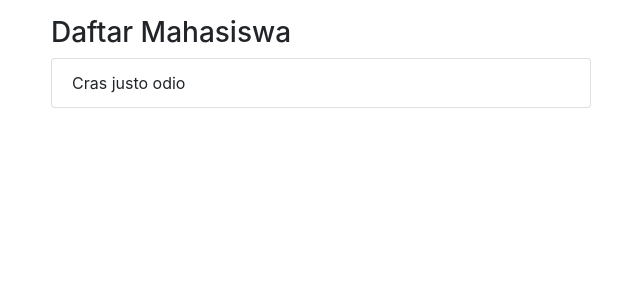
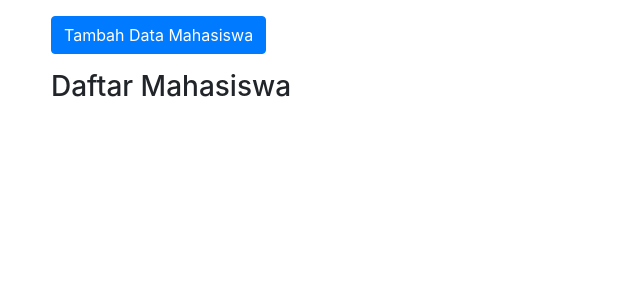
Before and after one commit to denaaisyahr/codeigniter, a CodeIgniter app: page /ci-app/mahasiswa in a window 1280 px wide. Shown: the part 56-356 px from the top of the page, without its empty margins (34-674 px from the left). Run offline with CodeIgniter, Linux system fonts and the light colour scheme; data that the repository does not hold is empty.

Commit message:
Menambahkan form Tambah Data Mahasiswa

```diff
--- a/application/config/autoload.php
+++ b/application/config/autoload.php
@@ -58,7 +58,7 @@ $autoload['packages'] = array();
 |
 |	$autoload['libraries'] = array('user_agent' => 'ua');
 */
-$autoload['libraries'] = array();
+$autoload['libraries'] = array('database');
 
 /*
 | -------------------------------------------------------------------
@@ -89,7 +89,7 @@ $autoload['drivers'] = array();
 |
 |	$autoload['helper'] = array('url', 'file');
 */
-$autoload['helper'] = array();
+$autoload['helper'] = array('url');
 
 /*
 | -------------------------------------------------------------------
--- a/application/config/database.php
+++ b/application/config/database.php
@@ -76,9 +76,9 @@ $query_builder = TRUE;
 $db['default'] = array(
 	'dsn'	=> '',
 	'hostname' => 'localhost',
-	'username' => '',
+	'username' => 'root',
 	'password' => '',
-	'database' => '',
+	'database' => 'phpmvc',
 	'dbdriver' => 'mysqli',
 	'dbprefix' => '',
 	'pconnect' => FALSE,
--- a/application/controllers/Mahasiswa.php
+++ b/application/controllers/Mahasiswa.php
@@ -1,11 +1,29 @@
 <?php
 
 class Mahasiswa extends CI_Controller {
+    public function __construct()
+    {
+        parent::__construct();
+        $this->load->model('Mahasiswa_model');
+
+    }
     public function index()
     {
+
         $data['judul'] = 'Daftar Mahasiwa';
+        $data['mahasiswa'] = $this->Mahasiswa_model->getAllMahasiswa();
         $this->load->view('templates/header', $data);
         $this->load->view('mahasiswa/index', $data);
         $this->load->view('templates/footer');
     }
+
+    public function tambah()
+    {
+        $data['judul'] = 'Form Tambah Data Mahasiswa';
+        $this->load->view('templates/header', $data);
+        $this->load->view('mahasiswa/tambah', $data);
+        $this->load->view('templates/footer');
+    }
+
+
 }
--- /dev/null
+++ b/application/models/Mahasiswa_model.php
@@ -0,0 +1,8 @@
+<?php
+
+class Mahasiswa_model extends CI_model {
+    public function getAllMahasiswa()
+    {
+        return $this->db->get('mahasiswa')->result_array();
+     }
+}
--- a/application/views/mahasiswa/index.php
+++ b/application/views/mahasiswa/index.php
@@ -1,9 +1,17 @@
 <div class="container">
+
+    <div class="row mt-3">
+        <div class="col-md-6">
+            <a href="" class="btn btn-primary">Tambah Data Mahasiswa</a>
+        </div>
+    </div>
     <div class="row mt-3">
     <div class="col-md-6">
         <h3>Daftar Mahasiswa</h3>
             <ul class="list-group">
-                <li class="list-group-item">Cras justo odio</li>
+                <?php foreach( $mahasiswa as $mhs) : ?>
+                <li class="list-group-item"><?= $mhs['nama']; ?></li>
+<?php endforeach; ?>
             </ul>
         </div>
     </div>
--- a/application/views/templates/header.php
+++ b/application/views/templates/header.php
@@ -20,8 +20,8 @@
         </button>
         <div class="collapse navbar-collapse" id="navbarNavAltMarkup">
             <div class="navbar-nav">
-            <a class="nav-item nav-link" href="#">Home <span class="sr-only">(current)</span></a>
-            <a class="nav-item nav-link" href="#">Mahasiswa</a>
+            <a class="nav-item nav-link" href="<?= base_url(); ?>">Home <span class="sr-only">(current)</span></a>
+            <a class="nav-item nav-link" href="<?= base_url(); ?>mahasiswa">Mahasiswa</a>
             <a class="nav-item nav-link" href="#">About</a>
             </div>
         </div>
```
Also changed, not shown: application/views/mahasiswa/tambah.php (added, +24 -0 lines).
